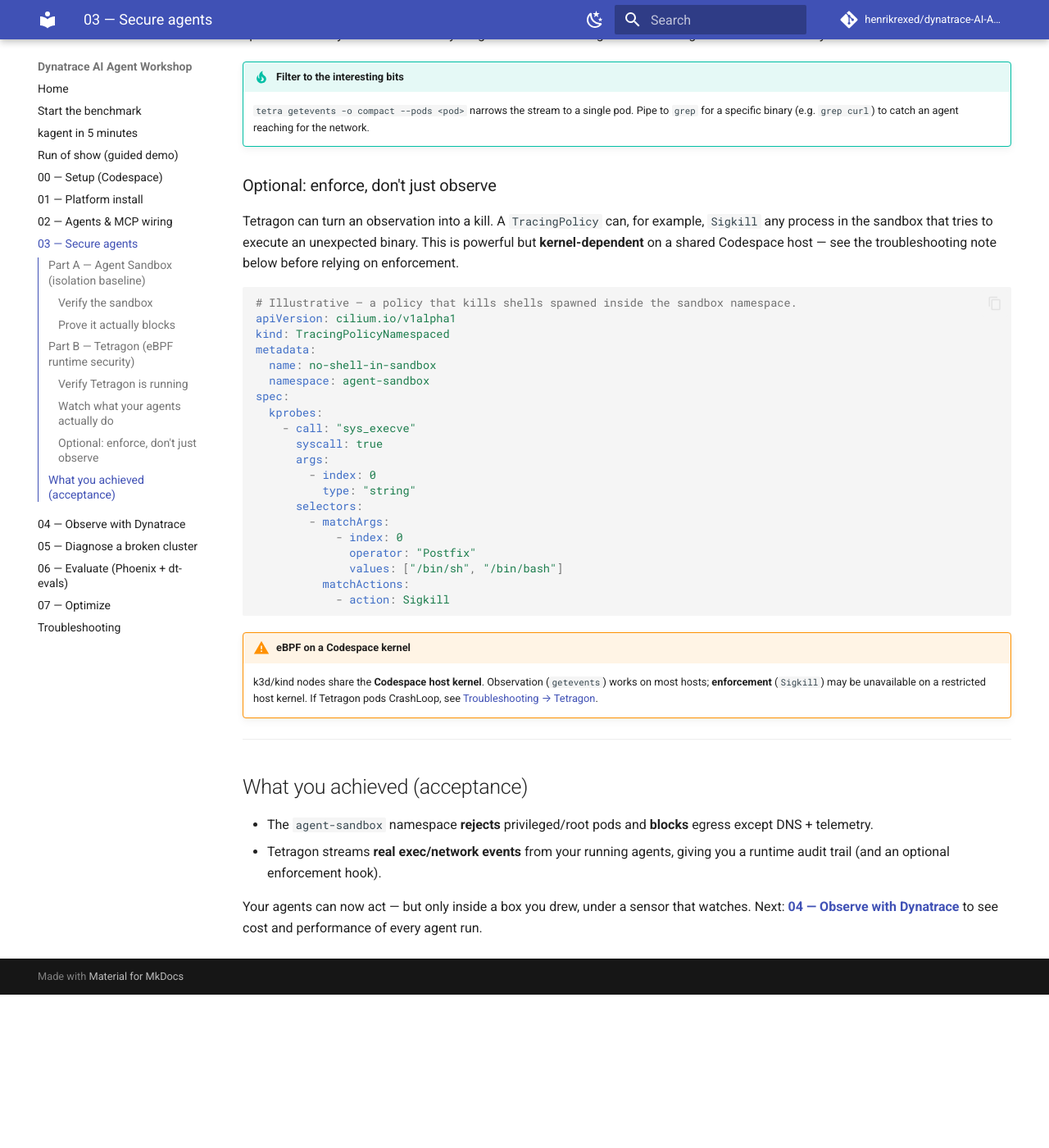
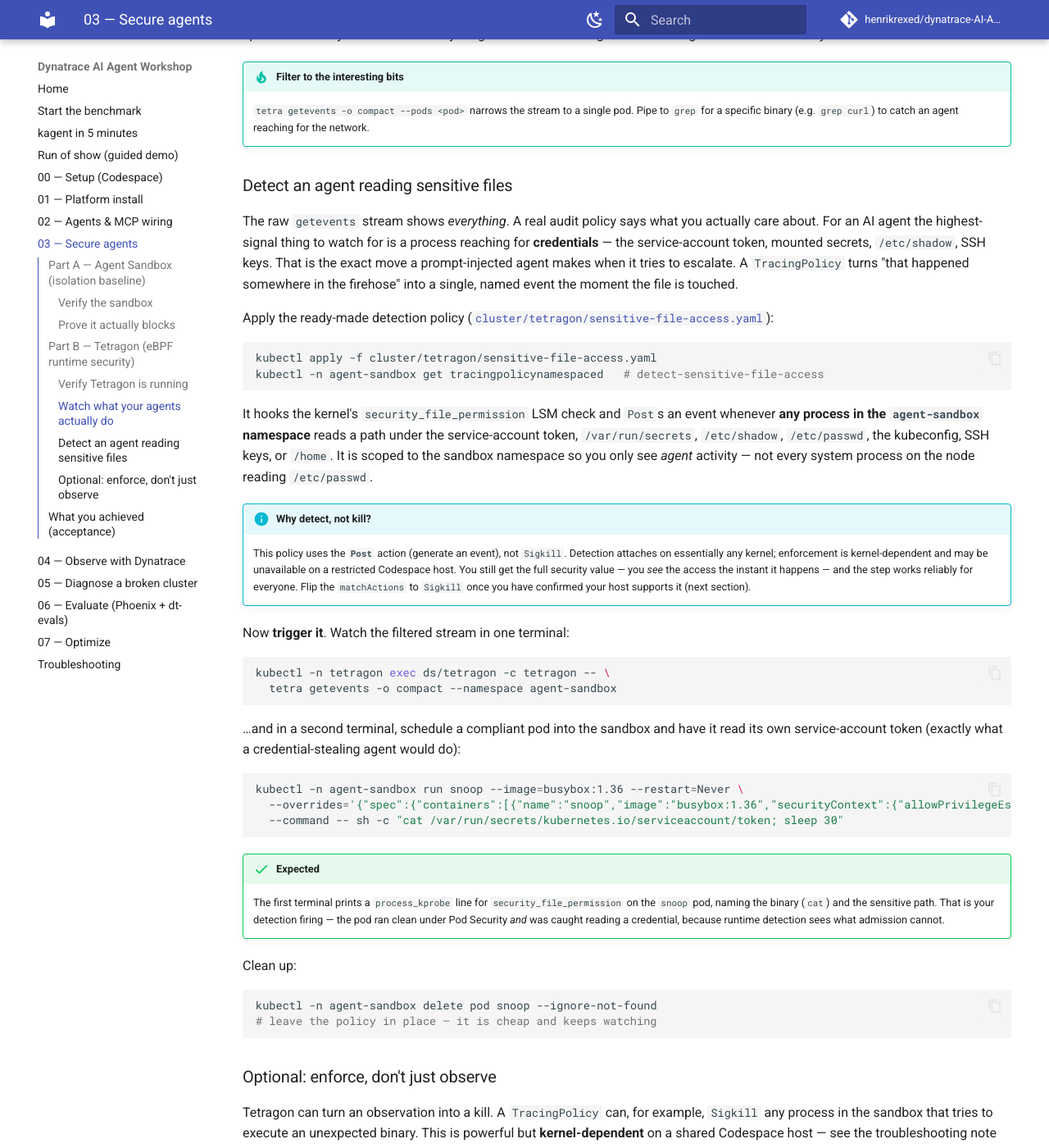
Before and after one commit to dynatrace-wwse/workshop-dynatrace-ai-agents, an MkDocs documentation site: the page built from docs/03-secure.md, in a window 1280 px wide and 1400 px high, scrolled down 2276 px. Shown: the whole window at 82% size. Built offline with MkDocs 1.6.1 and Material for MkDocs 9.7.7, drawn with Linux system fonts in a browser that asks for light colours; comment, search, counter and statistics services are not loaded; before the commit the page ends 3489 px from its top, so only the background shows below that; some of the changed text lies outside the part shown.

Commit message:
docs(secure): add Tetragon sensitive-file detection step (ISI-6903)
Add a hands-on workshop step and reusable TracingPolicy that detects a
sandboxed agent reading credential paths (service-account token, secrets,
/etc/shadow, SSH keys, kubeconfig).

- cluster/tetragon/sensitive-file-access.yaml: observe-only
  TracingPolicyNamespaced on security_file_permission, scoped to
  agent-sandbox, Post action (kernel-safe, no Sigkill).
- docs/03-secure.md: new 'Detect an agent reading sensitive files' step
  with apply + trigger (snoop pod reads its SA token) + expected event.
- cluster/tetragon/README.md: list the new manifest + demo commands.

Co-Authored-By: Claude Opus 4.8 <noreply@anthropic.com>

````diff
--- a/docs/03-secure.md
+++ b/docs/03-secure.md
@@ -114,6 +114,69 @@ is your ground-truth audit log: *what did the agent's container actually execute
     Pipe to `grep` for a specific binary (e.g. `grep curl`) to catch an agent
     reaching for the network.
 
+### Detect an agent reading sensitive files
+
+The raw `getevents` stream shows *everything*. A real audit policy says what you
+actually care about. For an AI agent the highest-signal thing to watch for is a
+process reaching for **credentials** — the service-account token, mounted
+secrets, `/etc/shadow`, SSH keys. That is the exact move a prompt-injected agent
+makes when it tries to escalate. A `TracingPolicy` turns "that happened
+somewhere in the firehose" into a single, named event the moment the file is
+touched.
+
+Apply the ready-made detection policy
+([`cluster/tetragon/sensitive-file-access.yaml`](https://github.com/henrikrexed/dynatrace-AI-Agent-Workshop/blob/main/cluster/tetragon/sensitive-file-access.yaml)):
+
+```bash
+kubectl apply -f cluster/tetragon/sensitive-file-access.yaml
+kubectl -n agent-sandbox get tracingpolicynamespaced   # detect-sensitive-file-access
+```
+
+It hooks the kernel's `security_file_permission` LSM check and `Post`s an event
+whenever **any process in the `agent-sandbox` namespace** reads a path under the
+service-account token, `/var/run/secrets`, `/etc/shadow`, `/etc/passwd`, the
+kubeconfig, SSH keys, or `/home`. It is scoped to the sandbox namespace so you
+only see *agent* activity — not every system process on the node reading
+`/etc/passwd`.
+
+!!! info "Why detect, not kill?"
+    This policy uses the **`Post`** action (generate an event), not `Sigkill`.
+    Detection attaches on essentially any kernel; enforcement is
+    kernel-dependent and may be unavailable on a restricted Codespace host. You
+    still get the full security value — you *see* the access the instant it
+    happens — and the step works reliably for everyone. Flip the `matchActions`
+    to `Sigkill` once you have confirmed your host supports it (next section).
+
+Now **trigger it**. Watch the filtered stream in one terminal:
+
+```bash
+kubectl -n tetragon exec ds/tetragon -c tetragon -- \
+  tetra getevents -o compact --namespace agent-sandbox
+```
+
+…and in a second terminal, schedule a compliant pod into the sandbox and have it
+read its own service-account token (exactly what a credential-stealing agent
+would do):
+
+```bash
+kubectl -n agent-sandbox run snoop --image=busybox:1.36 --restart=Never \
+  --overrides='{"spec":{"containers":[{"name":"snoop","image":"busybox:1.36","securityContext":{"allowPrivilegeEscalation":false,"runAsNonRoot":true,"runAsUser":65534,"capabilities":{"drop":["ALL"]},"seccompProfile":{"type":"RuntimeDefault"}},"command":["sh","-c","cat /var/run/secrets/kubernetes.io/serviceaccount/token; sleep 30"]}]}}' \
+  --command -- sh -c "cat /var/run/secrets/kubernetes.io/serviceaccount/token; sleep 30"
+```
+
+!!! success "Expected"
+    The first terminal prints a `process_kprobe` line for `security_file_permission`
+    on the `snoop` pod, naming the binary (`cat`) and the sensitive path. That is
+    your detection firing — the pod ran clean under Pod Security *and* was caught
+    reading a credential, because runtime detection sees what admission cannot.
+
+Clean up:
+
+```bash
+kubectl -n agent-sandbox delete pod snoop --ignore-not-found
+# leave the policy in place — it is cheap and keeps watching
+```
+
 ### Optional: enforce, don't just observe
 
 Tetragon can turn an observation into a kill. A `TracingPolicy` can, for example,
@@ -158,6 +221,10 @@ spec:
   egress except DNS + telemetry.
 - Tetragon streams **real exec/network events** from your running agents, giving
   you a runtime audit trail (and an optional enforcement hook).
+- A **`detect-sensitive-file-access` TracingPolicy** fires a named event the
+  instant a sandboxed agent reads a credential (service-account token, secrets,
+  `/etc/shadow`, SSH keys) — catching credential theft that admission control
+  cannot see.
 
 Your agents can now act — but only inside a box you drew, under a sensor that
 watches. Next: **[04 — Observe with Dynatrace](04-observe.md)** to see cost and
````
Also changed, not shown: cluster/tetragon/README.md (+12 -0 lines), 1 other file.
